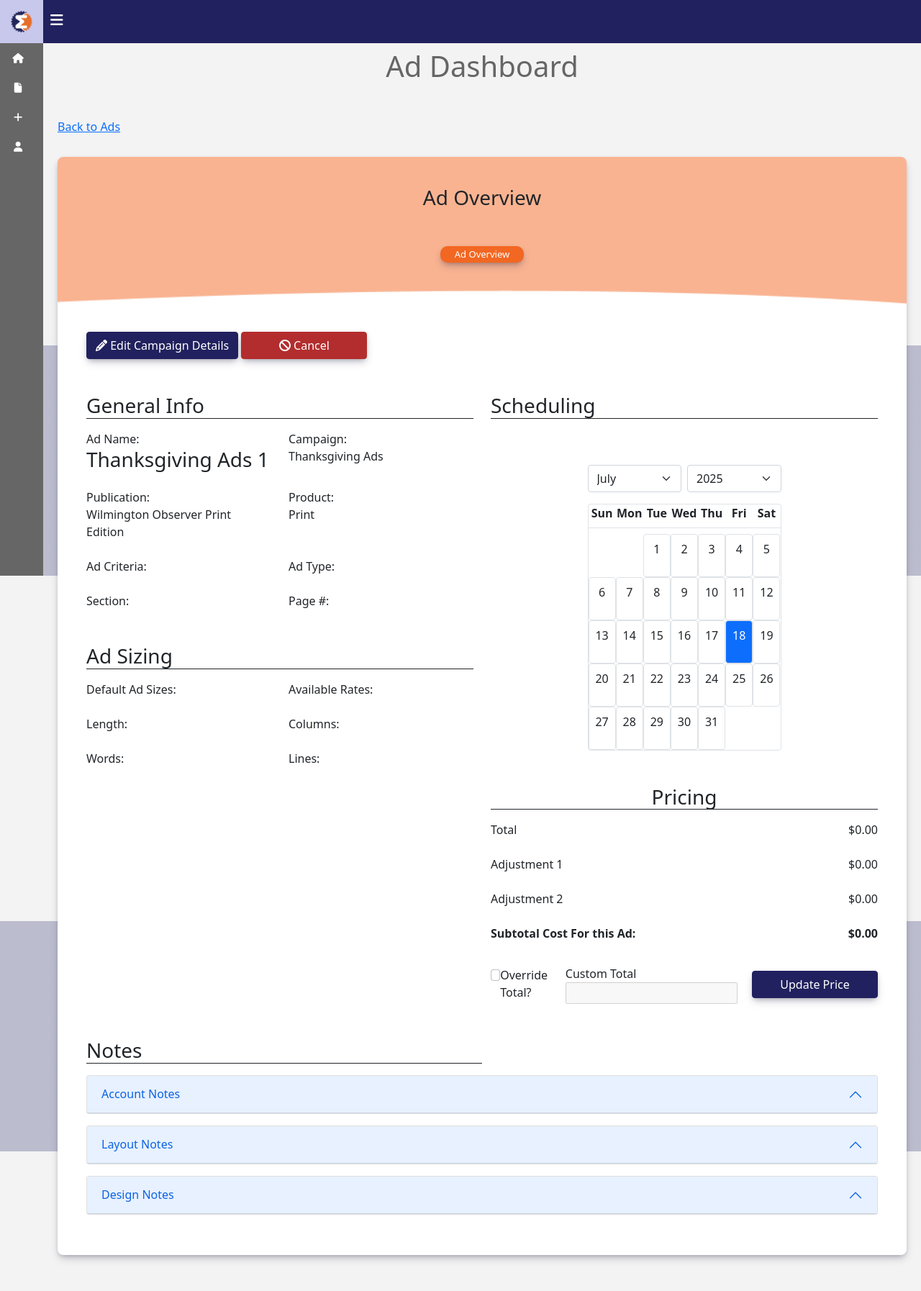
After one commit to skoolboi434/summa-advertising, a Django app: page /adcampaigns/ads/1 in a window 1280 px wide. The commit adds this page. Shown: the whole page at 72% size. Run offline with Django 5.2, Linux system fonts and the light colour scheme; some libraries are stand-ins or nearby versions; some web fonts are replaced.

Commit message:
Individual Ad Flow added

```diff
--- a/adCampaigns/urls.py
+++ b/adCampaigns/urls.py
@@ -5,6 +5,8 @@ from . import views
 urlpatterns = [
   path('', views.index, name='adCampaigns'),
   path('newcampaign/', views.createCampaign, name='createCampaign'),
+  path('ads', views.allAds, name='allAds'),
   path('newad/', views.createAd, name='createAd'),
   path('<int:campaign_id>', views.adCampaign, name='adCampaign'),
+  path('ads/<int:ad_id>', views.singleAd, name='singleAd'),
 ]
--- a/adCampaigns/views.py
+++ b/adCampaigns/views.py
@@ -11,3 +11,11 @@ def createCampaign(request):
 
 def createAd(request):
   return render(request, 'adCampaigns/createAd.html')
+
+# Ads
+
+def allAds(request):
+  return render(request, 'adCampaigns/allAds.html')
+
+def singleAd(request, ad_id):
+  return render(request, 'adCampaigns/singleAd.html')
--- a/advertising/static/css/custom.css
+++ b/advertising/static/css/custom.css
@@ -1534,7 +1534,7 @@
 }
 
 .multi-step-form-container {
-  background-color: rgba(255, 255, 255, 0.7);
+  background-color: #fff;
   padding: 40px;
   border-radius: 8px;
   box-shadow: rgba(50, 50, 93, 0.25) 0px 6px 12px -2px, rgba(0, 0, 0, 0.3) 0px 3px 7px -3px;
@@ -1838,6 +1838,13 @@ label .fa {
   transform: scale(1.2);
 }
 
+.tab-content > .tab-pane {
+  display: none;
+}
+.tab-content > .active {
+  display: block;
+}
+
 .filter-container .filters a {
   font-size: 14px;
   color: #000;
--- a/advertising/static/js/main.js
+++ b/advertising/static/js/main.js
@@ -5,6 +5,70 @@ toggle.addEventListener('click', () => {
   toggle.innerHTML = document.body.classList.contains('open-sidebar') ? '&times;' : '&#9776;';
 });
 
+// Advertising Calendar
+document.querySelectorAll('.advertising-calendar').forEach(calendarContainer => {
+  const monthSelect = calendarContainer.querySelector('.month-select');
+  const yearSelect = calendarContainer.querySelector('.year-select');
+  const calendarDates = calendarContainer.querySelector('.calendar-dates');
+
+  const months = ['January', 'February', 'March', 'April', 'May', 'June', 'July', 'August', 'September', 'October', 'November', 'December'];
+
+  const today = new Date();
+  const currentMonth = today.getMonth();
+  const currentYear = today.getFullYear();
+
+  // Prevent re-initialization
+  if (monthSelect.options.length === 0) {
+    months.forEach((month, i) => {
+      const opt = document.createElement('option');
+      opt.value = i;
+      opt.textContent = month;
+      if (i === currentMonth) opt.selected = true;
+      monthSelect.appendChild(opt);
+    });
+
+    for (let y = currentYear - 5; y <= currentYear + 5; y++) {
+      const opt = document.createElement('option');
+      opt.value = y;
+      opt.textContent = y;
+      if (y === currentYear) opt.selected = true;
+      yearSelect.appendChild(opt);
+    }
+  }
+
+  function renderCalendar(month, year) {
+    calendarDates.innerHTML = '';
+
+    const firstDay = new Date(year, month, 1).getDay();
+    const daysInMonth = new Date(year, month + 1, 0).getDate();
+
+    for (let i = 0; i < firstDay; i++) {
+      calendarDates.appendChild(document.createElement('div'));
+    }
+
+    for (let day = 1; day <= daysInMonth; day++) {
+      const cell = document.createElement('div');
+      cell.textContent = day;
+      cell.classList.add('py-2', 'border', 'rounded', 'text-center');
+
+      if (day === today.getDate() && month === today.getMonth() && year === today.getFullYear()) {
+        cell.classList.add('bg-primary', 'text-white');
+      }
+
+      calendarDates.appendChild(cell);
+    }
+  }
+
+  renderCalendar(currentMonth, currentYear);
+
+  monthSelect.addEventListener('change', () => {
+    renderCalendar(+monthSelect.value, +yearSelect.value);
+  });
+
+  yearSelect.addEventListener('change', () => {
+    renderCalendar(+monthSelect.value, +yearSelect.value);
+  });
+});
 function toggleSearchContainer() {
   var searchContainer = document.getElementById('search-container');
   if (searchContainer.style.display === 'none' || searchContainer.style.display === '') {
--- a/advertising/static/scss/components/_multistep.scss
+++ b/advertising/static/scss/components/_multistep.scss
@@ -1,5 +1,5 @@
 .multi-step-form-container {
-  background-color: rgba(255, 255, 255, 0.7);
+  background-color: $white;
   padding: 40px;
   border-radius: 8px;
   box-shadow: $shadow;
--- a/advertising/static/scss/custom.scss
+++ b/advertising/static/scss/custom.scss
@@ -34,6 +34,15 @@ label {
 
 .form-check-star input:checked + label i {
   transform: scale(1.2);
+}
+
+.tab-content {
+  > .tab-pane {
+    display: none;
+  }
+  > .active {
+    display: block;
+  }
 }
 
 .filter-container {
--- /dev/null
+++ b/templates/adCampaigns/includes/adOverview.html
@@ -0,0 +1,189 @@
+<div class="row mb-5">
+  <div class="col-lg-6">
+    <div class="border-bottom border-dark mb-3">
+      <h3 class="mb-0">General Info</h3>
+    </div>
+
+    <div class="row mb-4">
+      <div class="col-md-12 col-lg-6">
+        <span class="mb-0">Ad Name:</span>
+        <h3 class="mb-0">Thanksgiving Ads 1</h3>
+      </div>
+
+      <div class="col-md-12 col-lg-6">
+        <p class="mb-0">Campaign:</p>
+        <p class="mb-0">Thanksgiving Ads</p>
+      </div>
+    </div>
+
+    <div class="row mb-4">
+      <div class="col-md-12 col-lg-6">
+        <span class="mb-0">Publication:</span>
+        <p class="mb-0">Wilmington Observer Print Edition</p>
+      </div>
+
+      <div class="col-md-12 col-lg-6">
+        <p class="mb-0">Product:</p>
+        <p class="mb-0">Print</p>
+      </div>
+    </div>
+
+    <div class="row mb-4">
+      <div class="col-md-12 col-lg-6">
+        <span class="mb-0">Ad Criteria:</span>
+      </div>
+
+      <div class="col-md-12 col-lg-6">
+        <p class="mb-0">Ad Type:</p>
+      </div>
+    </div>
+
+    <div class="row mb-5">
+      <div class="col-md-12 col-lg-6">
+        <span class="mb-0">Section:</span>
+      </div>
+
+      <div class="col-md-12 col-lg-6">
+        <p class="mb-0">Page #:</p>
+      </div>
+    </div>
+
+    <div class="border-bottom border-dark mb-3">
+      <h3 class="mb-0">Ad Sizing</h3>
+    </div>
+
+    <div class="row mb-4">
+      <div class="col-md-12 col-lg-6">
+        <span class="mb-0">Default Ad Sizes:</span>
+      </div>
+
+      <div class="col-md-12 col-lg-6">
+        <p class="mb-0">Available Rates:</p>
+      </div>
+    </div>
+
+    <div class="row mb-4">
+      <div class="col-md-12 col-lg-6">
+        <span class="mb-0">Length:</span>
+      </div>
+
+      <div class="col-md-12 col-lg-6">
+        <p class="mb-0">Columns:</p>
+      </div>
+    </div>
+
+    <div class="row mb-4">
+      <div class="col-md-12 col-lg-6">
+        <span class="mb-0">Words:</span>
+      </div>
+
+      <div class="col-md-12 col-lg-6">
+        <p class="mb-0">Lines:</p>
+      </div>
+    </div>
+  </div>
+
+  <div class="col-lg-6">
+    <div class="border-dark border-bottom mb-3">
+      <h3 class="mb-0">Scheduling</h3>
+    </div>
+
+    <!-- Calendar -->
+    <div class="advertising-calendar pt-5 w-50 mx-auto mb-5">
+      <!-- Month/Year Selects -->
+      <div class="month-year-selects d-flex justify-content-between mb-3">
+        <select class="form-select month-select w-50 me-2"></select>
+        <select class="form-select year-select w-50"></select>
+      </div>
+
+      <!-- Calendar -->
+      <div class="calendar border rounded">
+        <div class="calendar-days d-grid text-center fw-bold border-bottom pb-2 mb-2" style="grid-template-columns: repeat(7, 1fr)">
+          <div>Sun</div>
+          <div>Mon</div>
+          <div>Tue</div>
+          <div>Wed</div>
+          <div>Thu</div>
+          <div>Fri</div>
+          <div>Sat</div>
+        </div>
+        <div class="calendar-dates d-grid text-center" id="calendarDates" style="grid-template-columns: repeat(7, 1fr); min-height: 300px">
+          <!-- Days will be injected here -->
+        </div>
+      </div>
+    </div>
+
+    <div class="border-dark border-bottom mb-3 text-center">
+      <h3 class="mb-0">Pricing</h3>
+    </div>
+    <div class="pricing-container d-flex justify-content-between mb-2">
+      <p>Total</p>
+      <p>$0.00</p>
+    </div>
+
+    <div class="pricing-container d-flex justify-content-between mb-2">
+      <p>Adjustment 1</p>
+      <p>$0.00</p>
+    </div>
+
+    <div class="pricing-container d-flex justify-content-between mb-2">
+      <p>Adjustment 2</p>
+      <p>$0.00</p>
+    </div>
+
+    <div class="pricing-container d-flex justify-content-between mb-3">
+      <p><strong>Subtotal Cost For this Ad:</strong></p>
+      <p><strong>$0.00</strong></p>
+    </div>
+
+    <form action="">
+      <div class="override-total d-flex justify-content-between align-items-center">
+        <div class="form-check d-flex">
+          <input class="form-check-input" type="checkbox" value="" id="total-override" />
+          <label class="form-check-label" for="total-override">Override Total?</label>
+        </div>
+        <div class="custom-total">
+          <span>Custom Total <input type="text" name="" id="custom-total" disabled /></span>
+        </div>
+        <button class="btn btn-secondary">Update Price</button>
+      </div>
+    </form>
+  </div>
+</div>
+
+<div class="border-bottom border-dark mb-3 w-50">
+  <h3 class="mb-0">Notes</h3>
+</div>
+
+<div class="accordion mb-3" id="accountNotes">
+  <div class="accordion-item">
+    <h2 class="accordion-header" id="headingOne">
+      <button class="accordion-button" type="button" data-bs-toggle="collapse" data-bs-target="#collapseaccountNotes" aria-expanded="true" aria-controls="collapseaccountNotes">Account Notes</button>
+    </h2>
+    <div id="collapseaccountNotes" class="accordion-collapse collapse" aria-labelledby="headingOne" data-bs-parent="#accountNotes">
+      <div class="accordion-body"><strong>This is the first item's accordion body.</strong> It is shown by default, until the collapse plugin adds the appropriate classes that we use to style each element. These classes control the overall appearance, as well as the showing and hiding via CSS transitions. You can modify any of this with custom CSS or overriding our default variables. It's also worth noting that just about any HTML can go within the <code>.accordion-body</code>, though the transition does limit overflow.</div>
+    </div>
+  </div>
+</div>
+
+<div class="accordion mb-3" id="layoutNotes">
+  <div class="accordion-item">
+    <h2 class="accordion-header" id="headingOne">
+      <button class="accordion-button" type="button" data-bs-toggle="collapse" data-bs-target="#collapselayoutNotes" aria-expanded="true" aria-controls="collapselayoutNotes">Layout Notes</button>
+    </h2>
+    <div id="collapselayoutNotes" class="accordion-collapse collapse" aria-labelledby="headingOne" data-bs-parent="#layoutNotes">
+      <div class="accordion-body"><strong>This is the first item's accordion body.</strong> It is shown by default, until the collapse plugin adds the appropriate classes that we use to style each element. These classes control the overall appearance, as well as the showing and hiding via CSS transitions. You can modify any of this with custom CSS or overriding our default variables. It's also worth noting that just about any HTML can go within the <code>.accordion-body</code>, though the transition does limit overflow.</div>
+    </div>
+  </div>
+</div>
+
+<div class="accordion mb-3" id="designNotes">
+  <div class="accordion-item">
+    <h2 class="accordion-header" id="headingOne">
+      <button class="accordion-button" type="button" data-bs-toggle="collapse" data-bs-target="#collapsedesignNotes" aria-expanded="true" aria-controls="collapsedesignNotes">Design Notes</button>
+    </h2>
+    <div id="collapsedesignNotes" class="accordion-collapse collapse" aria-labelledby="headingOne" data-bs-parent="#designNotes">
+      <div class="accordion-body"><strong>This is the first item's accordion body.</strong> It is shown by default, until the collapse plugin adds the appropriate classes that we use to style each element. These classes control the overall appearance, as well as the showing and hiding via CSS transitions. You can modify any of this with custom CSS or overriding our default variables. It's also worth noting that just about any HTML can go within the <code>.accordion-body</code>, though the transition does limit overflow.</div>
+    </div>
+  </div>
+</div>
--- /dev/null
+++ b/templates/adCampaigns/singleAd.html
@@ -0,0 +1,225 @@
+{% extends 'base.html' %} {% block content %}
+
+<div class="heading-container text-center my-5">
+  <h3 class="heading">Ad Dashboard</h3>
+</div>
+
+<a href="{% url 'allAds' %}">Back to Ads</a>
+
+<div class="multi-step-form-container">
+  <div id="tab-heading" class="tab-heading mb-5 d-flex justify-content-center align-items-center">
+    <!-- <button class="step-arrow" id="prevTabBtn">
+      <i class="fa fa-solid fa-chevron-left"></i>
+    </button> -->
+
+    <h3 class="text-center mb-0">Ad Overview</h3>
+
+    <!-- <button class="step-arrow" id="nextTabBtn">
+      <i class="fa fa-solid fa-chevron-right"></i>
+    </button> -->
+  </div>
+
+  <ul class="nav nav-pills mb-5 d-flex justify-content-center" id="pills-tab" role="tablist">
+    <li class="nav-item" role="presentation">
+      <button class="nav-link-custom active" id="pills-ad-overview-tab" data-bs-toggle="pill" data-bs-target="#pills-ad-overview" type="button" role="tab" aria-controls="pills-ad-overview" aria-selected="true">Ad Overview</button>
+    </li>
+  </ul>
+
+  <div class="btn-container pt-5">
+    <button class="btn btn-secondary" data-bs-toggle="modal" data-bs-target="#editAdModal"><i class="fa fa-solid fa-pencil"></i> Edit Campaign Details</button>
+
+    <button class="btn btn-danger"><i class="fa fa-solid fa-ban"></i>&nbsp;Cancel</button>
+  </div>
+
+  <div class="tab-content" id="pills-tabContent">
+    <!-- Ad Overview -->
+    <div class="tab-pane fade show active pt-5" id="pills-ad-overview" role="tabpanel" aria-labelledby="pills-ad-overview-tab" data-heading="Ad Overview">{% include 'adCampaigns/includes/adOverview.html'%}</div>
+  </div>
+</div>
+
+<div class="modal fade" id="editAdModal" tabindex="-1" aria-labelledby="editAdModalLabel" aria-hidden="true">
+  <div class="modal-dialog modal-dialog-centered">
+    <div class="modal-content multi-step-form-container">
+      <div class="modal-header border-0">
+        <button type="button" class="btn-close" data-bs-dismiss="modal" aria-label="Close"></button>
+      </div>
+      <div class="modal-body">
+        <ul class="nav nav-pills mb-5 d-flex justify-content-center" id="pills-tab" role="tablist">
+          <li class="nav-item" role="presentation">
+            <button class="nav-link-custom active" id="pills-gen-info-tab" data-bs-toggle="pill" data-bs-target="#pills-gen-info" type="button" role="tab" aria-controls="pills-gen-info" aria-selected="true">General Info</button>
+          </li>
+          <li class="nav-item" role="presentation">
+            <button class="nav-link-custom" id="pills-ad-sizing-tab" data-bs-toggle="pill" data-bs-target="#pills-ad-sizing" type="button" role="tab" aria-controls="pills-ad-sizing" aria-selected="true">Ad Sizing</button>
+          </li>
+          <li class="nav-item" role="presentation">
+            <button class="nav-link-custom" id="pills-scheduling-tab" data-bs-toggle="pill" data-bs-target="#pills-scheduling" type="button" role="tab" aria-controls="pills-scheduling" aria-selected="true">Scheduling</button>
+          </li>
+        </ul>
+      </div>
+
+      <form action="" class="tab-content" id="pills-tabContent">
+        <!-- Ad Overview -->
+        <div class="tab-pane fade mb-5 show active" id="pills-gen-info" role="tabpanel" aria-labelledby="pills-gen-info-tab" data-heading="Ad Overview">
+          <div class="row pt-5">
+            <div class="col-md-12 col-lg-6">
+              <div class="form-group mb-3">
+                <label for="adName">Ad Name:</label>
+                <input type="text" name="" id="adName" class="form-control" />
+              </div>
+
+              <div class="form-group mb-3">
+                <label for="publication">Publication:</label>
+                <select id="publication" class="form-select" aria-label="Default select example">
+                  <option selected>Open this select menu</option>
+                  <option value="1">One</option>
+                  <option value="2">Two</option>
+                  <option value="3">Three</option>
+                </select>
+              </div>
+
+              <div class="form-group mb-3">
+                <label for="adCriteria">Ad Criteria:</label>
+                <select id="adCriteria" class="form-select" aria-label="Default select example">
+                  <option selected>Open this select menu</option>
+                  <option value="1">One</option>
+                  <option value="2">Two</option>
+                  <option value="3">Three</option>
+                </select>
+              </div>
+
+              <div class="form-group mb-3">
+                <label for="section">Section:</label>
+                <select id="section" class="form-select" aria-label="Default select example">
+                  <option selected>Open this select menu</option>
+                  <option value="1">One</option>
+                  <option value="2">Two</option>
+                  <option value="3">Three</option>
+                </select>
+              </div>
+            </div>
+
+            <div class="col-md-12 col-lg-6">
+              <div class="form-group mb-3">
+                <label for="campaign">Campaign:</label>
+                <select id="campaign" class="form-select" aria-label="Default select example">
+                  <option selected>Open this select menu</option>
+                  <option value="1">One</option>
+                  <option value="2">Two</option>
+                  <option value="3">Three</option>
+                </select>
+              </div>
+
+              <div class="form-group mb-3">
+                <label for="product">Product:</label>
+                <select id="product" class="form-select" aria-label="Default select example">
+                  <option selected>Open this select menu</option>
+                  <option value="1">One</option>
+                  <option value="2">Two</option>
+                  <option value="3">Three</option>
+                </select>
+              </div>
+
+              <div class="form-group mb-3">
+                <label for="adType">Ad Type:</label>
+                <select id="adType" class="form-select" aria-label="Default select example">
+                  <option selected>Open this select menu</option>
+                  <option value="1">One</option>
+                  <option value="2">Two</option>
+                  <option value="3">Three</option>
+                </select>
+              </div>
+
+              <div class="form-group mb-3">
+                <label for="pagenum">Page #:</label>
+                <select id="pagenum" class="form-select" aria-label="Default select example">
+                  <option selected>Open this select menu</option>
+                  <option value="1">One</option>
+                  <option value="2">Two</option>
+                  <option value="3">Three</option>
+                </select>
+              </div>
+            </div>
+          </div>
+        </div>
+
+        <!-- Ad Sizing -->
+        <div class="tab-pane fade mb-5" id="pills-ad-sizing" role="tabpanel" aria-labelledby="pills-ad-sizing-tab">
+          <div class="row pt-5">
+            <div class="col-md-12 col-lg-6">
+              <div class="form-group mb-3">
+                <label for="defaultAdSize">Default Ad Size:</label>
+                <input type="text" name="" id="defaultAdSize" class="form-control" />
+              </div>
+
+              <div class="form-group mb-3">
+                <label for="length">Length:</label>
+                <input type="text" name="" id="length" class="form-control" />
+              </div>
+
+              <div class="form-group mb-3">
+                <label for="words">Words:</label>
+                <input type="text" name="" id="words" class="form-control" />
+              </div>
+
+              <div class="form-group mb-3">
+                <label for="units">Units:</label>
+                <input type="text" name="" id="units" class="form-control" />
+              </div>
+            </div>
+
+            <div class="col-md-12 col-lg-6">
+              <div class="form-group mb-3">
+                <label for="availableRates">Available Rates:</label>
+                <input type="text" name="" id="availableRates" class="form-control" />
+              </div>
+
+              <div class="form-group mb-3">
+                <label for="columns">Columns:</label>
+                <input type="text" name="" id="columns" class="form-control" />
+              </div>
+
+              <div class="form-group mb-3">
+                <label for="lines">Lines:</label>
+                <input type="text" name="" id="lines" class="form-control" />
+              </div>
+            </div>
+          </div>
+        </div>
+
+        <!-- Scheduling -->
+        <div class="tab-pane fade mb-5" id="pills-scheduling" role="tabpanel" aria-labelledby="pills-scheduling-tab">
+          <div class="advertising-calendar pt-5 w-50 mx-auto">
+            <!-- Month/Year Selects -->
+            <div class="month-year-selects d-flex justify-content-between mb-3">
+              <select class="form-select month-select w-50 me-2"></select>
+              <select class="form-select year-select w-50"></select>
+            </div>
+
+            <!-- Calendar -->
+            <div class="calendar border rounded">
+              <div class="calendar-days d-grid text-center fw-bold border-bottom pb-2 mb-2" style="grid-template-columns: repeat(7, 1fr)">
+                <div>Sun</div>
+                <div>Mon</div>
+                <div>Tue</div>
+                <div>Wed</div>
+                <div>Thu</div>
+                <div>Fri</div>
+                <div>Sat</div>
+              </div>
+              <div class="calendar-dates d-grid text-center" id="calendarDates" style="grid-template-columns: repeat(7, 1fr); min-height: 300px">
+                <!-- Days will be injected here -->
+              </div>
+            </div>
+          </div>
+        </div>
+
+        <div class="btn-container d-flex justify-content-between align-items-center w-50 mx-auto">
+          <button type="button" class="btn btn-gray" data-bs-dismiss="modal">Discard Changes</button>
+          <button type="button" class="btn btn-secondary">Save changes</button>
+        </div>
+      </form>
+    </div>
+  </div>
+</div>
+
+{% endblock%}
--- a/templates/sections/navbar.html
+++ b/templates/sections/navbar.html
@@ -15,6 +15,9 @@
       <a href="#"><i class="fa fa-solid fa-file"></i> <span class="link-text">Content</span></a>
 
       <ul class="navbar-nav inner-nav">
+        <li class="nav-item">
+          <a href="{% url 'allAds' %}"><span class="link-text">Ads</span></a>
+        </li>
         <li class="nav-item">
           <a href="{% url 'adCampaigns' %}"><span class="link-text">Ad Campaigns</span></a>
         </li>
```
Also changed, not shown: templates/adCampaigns/allAds.html (added, +59 -0 lines), templates/advertisers/includes/contact-notes.html (+4 -4 lines), 1 other file.
